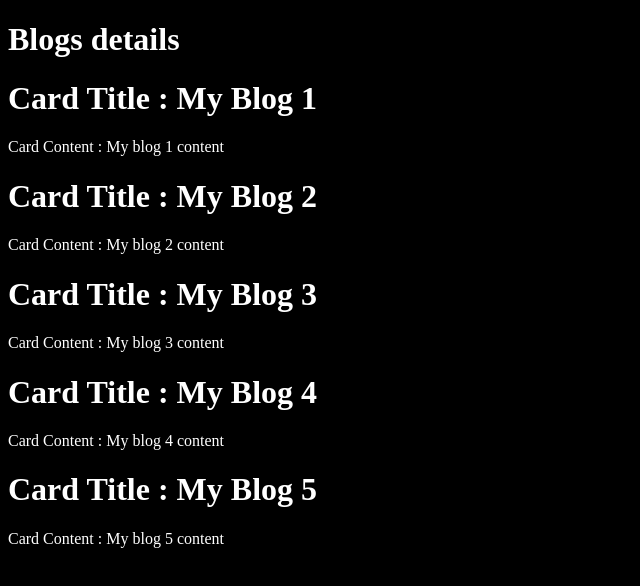
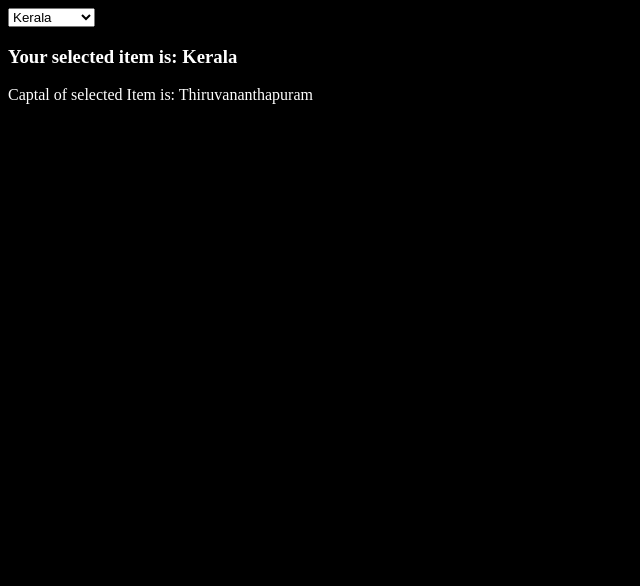
Before and after one commit to Viswajith2003/React-workout, a React (Vite) app: page / in a window 1280 px wide. Shown: the top 586 px of the page, without its empty margins (0-640 px from the left). Built offline with nearby package versions, Linux system fonts and the light colour scheme.

Commit message:
useState practicing

```diff
--- a/src/App.jsx
+++ b/src/App.jsx
@@ -1,6 +1,7 @@
 import Cards from "./components/Cards";
 import Counter from "./components/Counter";
 import Map from "./components/map";
+import UseState from "./components/useState";
 
 
 function App() {
@@ -10,7 +11,8 @@ function App() {
       <Cards title='title-2' content="content-2"/> */}
 
       {/* <Counter/> */}
-      <Map/>
+      {/* <Map/> */}
+      <UseState/>
 
     </div>
   );
--- /dev/null
+++ b/src/components/useState.jsx
@@ -0,0 +1,30 @@
+import React, { useState } from "react";
+
+export default function UseState() {
+  const data = {
+    Kerala: "Thiruvananthapuram",
+    TamilNadu: "Chennai",
+    Karnadaka: "Banglure",
+  };
+
+  const [selectItem, setSelectItem] = useState("Kerala");
+  const [selectCapital,setSelectedCapital]=useState("Thiruvananthapuram")
+
+function changeState(e){
+    setSelectItem(e.target.value)
+    setSelectedCapital(data[e.target.value])
+}
+
+  return (
+    <div>
+      <select onChange={changeState}>
+        <option value="Kerala"> Kerala</option>
+        <option value="TamilNadu">TamilNadu</option>
+        <option value="Karnadaka">Karnadaka</option>
+      </select>
+
+      <h3>Your selected item is: {selectItem}</h3>
+      <p>Captal of selected Item is: {selectCapital}</p>
+    </div>
+  );
+}
```
